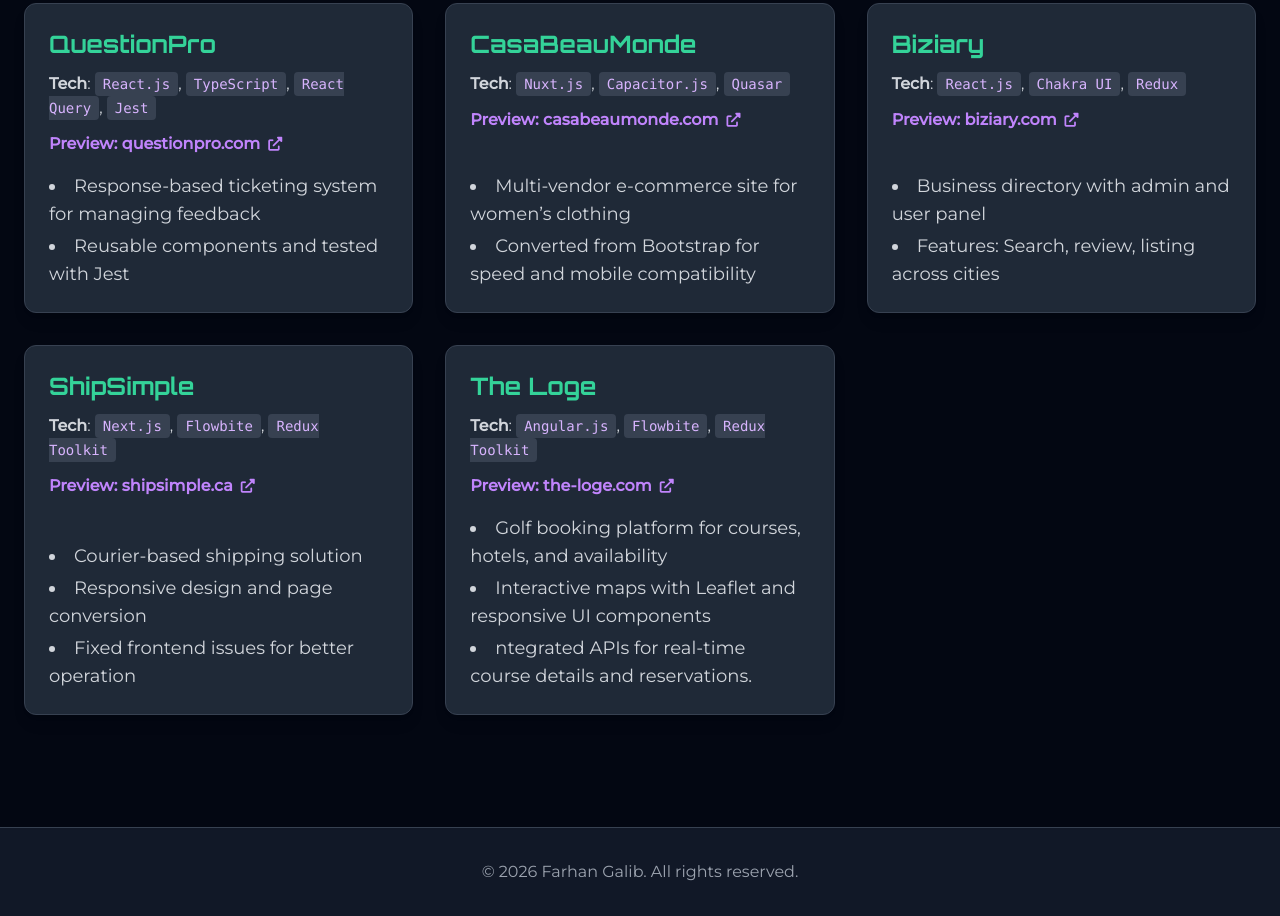
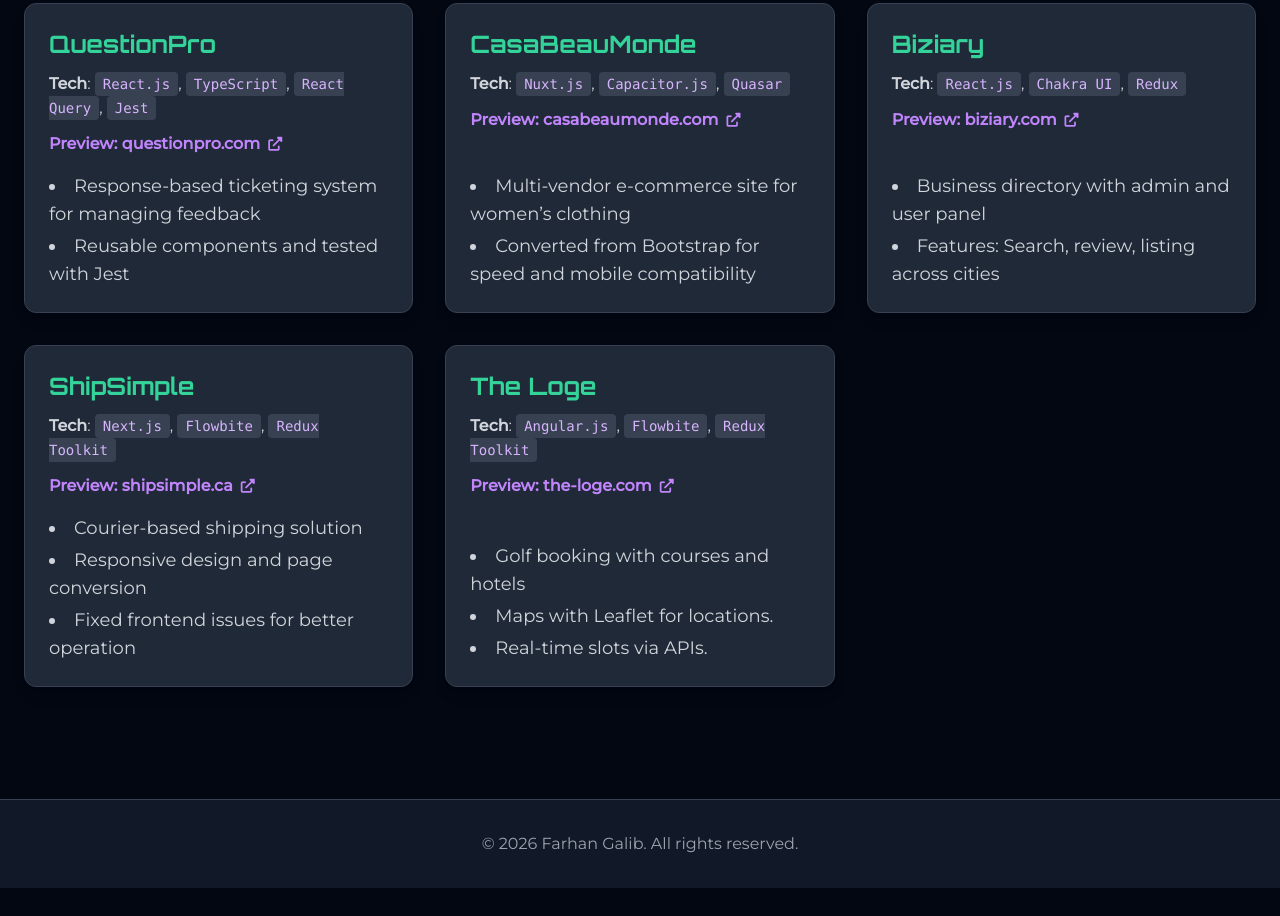
Before and after one commit to FarhanGalib/portfolio, a website: page index.html in a window 1280 px wide. Shown: the part 4163-5079 px from the top of the page. After the commit the page ends 5051 px from the top, so only its background shows below. Drawn offline with nearby package versions, Linux system fonts and the light colour scheme.

Commit message:
Update index.html

```diff
--- a/index.html
+++ b/index.html
@@ -293,9 +293,9 @@
                         Preview: the-loge.com <i class="fas fa-external-link-alt ml-2 text-sm"></i>
                     </a>
                     <ul class="list-disc list-inside mt-auto text-lg text-gray-300 space-y-1">
-                        <li>Golf booking platform for courses, hotels, and availability</li>
-                        <li>Interactive maps with Leaflet and responsive UI components</li>
-                        <li>ntegrated APIs for real-time course details and reservations.</li>
+                        <li>Golf booking with courses and hotels</li>
+                        <li>Maps with Leaflet for locations.</li>
+                        <li>Real-time slots via APIs.</li>
                     </ul>
                 </div>
             </div>
```
